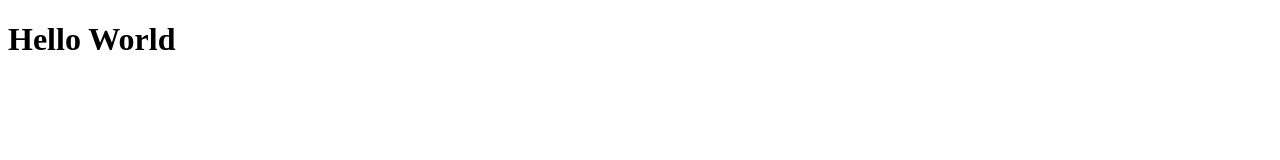
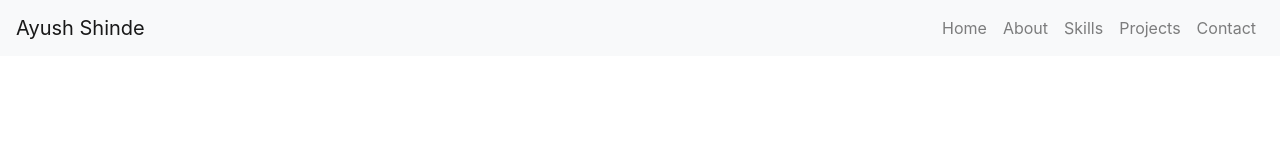
Before and after one commit to AyushShinde29/portfolio_ayush, a plain HTML site: page index.html in a window 1280 px wide. Drawn offline with nearby package versions, Linux system fonts and the light colour scheme.

Commit message:
Nav bar updated

```diff
--- a/index.html
+++ b/index.html
@@ -3,10 +3,40 @@
 <head>
 	<meta charset="utf-8">
 	<meta name="viewport" content="width=device-width, initial-scale=1">
-	<title></title>
+	<link rel="icon" type="image/png" href="https://png.pngtree.com/png-clipart/20190619/original/pngtree-vector-portfolio-icon-png-image_4013902.jpg">
+	<link rel="stylesheet" href="https://cdn.jsdelivr.net/npm/bootstrap@4.6.2/dist/css/bootstrap.min.css" integrity="sha384-xOolHFLEh07PJGoPkLv1IbcEPTNtaed2xpHsD9ESMhqIYd0nLMwNLD69Npy4HI+N" crossorigin="anonymous">
+	<script src="https://cdn.jsdelivr.net/npm/jquery@3.5.1/dist/jquery.slim.min.js" integrity="sha384-DfXdz2htPH0lsSSs5nCTpuj/zy4C+OGpamoFVy38MVBnE+IbbVYUew+OrCXaRkfj" crossorigin="anonymous"></script>
+	<script src="https://cdn.jsdelivr.net/npm/bootstrap@4.6.2/dist/js/bootstrap.bundle.min.js" integrity="sha384-Fy6S3B9q64WdZWQUiU+q4/2Lc9npb8tCaSX9FK7E8HnRr0Jz8D6OP9dO5Vg3Q9ct" crossorigin="anonymous"></script>
+	<title>Ayush Portfolio</title>
 </head>
 <body>
-	<h1>Hello World</h1>
+	<div>
+		<nav class="navbar navbar-expand-lg navbar-light bg-light">
+  <a class="navbar-brand" href="#">Ayush Shinde</a>
+  <button class="navbar-toggler" type="button" data-toggle="collapse" data-target="#navbarSupportedContent" aria-controls="navbarSupportedContent" aria-expanded="false" aria-label="Toggle navigation">
+    <span class="navbar-toggler-icon"></span>
+  </button>
 
+  <div class="collapse navbar-collapse" id="navbarSupportedContent">
+    <ul class="navbar-nav ml-auto">
+      <li class="nav-item ">
+        <a class="nav-link" href="#">Home <span class="sr-only">(current)</span></a>
+      </li>
+      <li class="nav-item">
+        <a class="nav-link" href="#">About</a>
+      </li>
+      <li class="nav-item">
+        <a class="nav-link" href="#">Skills</a>
+      </li>
+      <li class="nav-item">
+        <a class="nav-link" href="#">Projects</a>
+      </li>
+      <li class="nav-item">
+        <a class="nav-link" href="#">Contact</a>
+      </li>
+    </ul>
+  </div>
+</nav>
+	</div>
 </body>
 </html>
```
Also changed, not shown: Style.css (added).
